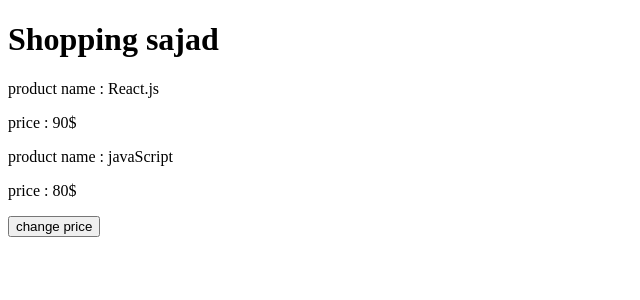
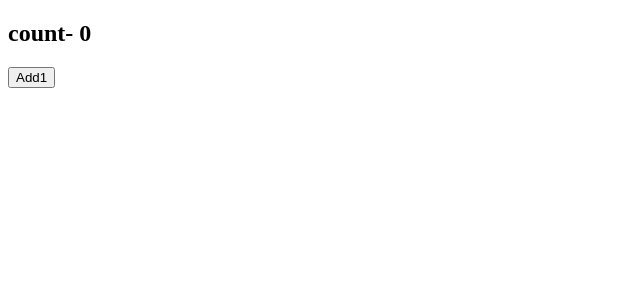
Before and after one commit to Sajadssa/React.js, a React (Create React App) app: page / in a window 1280 px wide. Shown: the top 300 px of the page, without its empty margins (0-640 px from the left). Built offline with nearby package versions, Linux system fonts and the light colour scheme.

Commit message:
new changes has update

```diff
--- a/src/App.js
+++ b/src/App.js
@@ -2,7 +2,11 @@
 //in new version React you don't need IMPORT REACT
 //import named export after PACKAGE React {Component}
 import React ,{Component,useState}from "react";
+import CounterClass from "./component/ClassCounter";
+import HookCounter from "./component/HookCounter";
 import Product from "./component/Product/Product";
+
+
 
 //develop component with class
 // this way have a one method call named render
@@ -53,38 +57,38 @@
 
 
 // }
-const  App = () => {
-  const [products, setProducts] = useState([
-        { title: "React.js", price: "90$" },
-        { title: "javaScript", price: "80$" },
-      ]);
-        // console.log(stateData);
-        const clickHandler=()=>{
-          setProducts([
-          { title: "Javascript", price: "520$" },
-          { title: "mongodb", price: "890$" },
-        ]);
-        };
-  return (
-      <div className='Container' id="title">
-        <h1>Shopping sajad </h1>
+// const  App = () => {
+//   const [products, setProducts] = useState([
+//         { title: "React.js", price: "90$" },
+//         { title: "javaScript", price: "80$" },
+//       ]);
+//         // console.log(stateData);
+//         const clickHandler=()=>{
+//           setProducts([
+//           { title: "Javascript", price: "520$" },
+//           { title: "mongodb", price: "890$" },
+//         ]);
+//         };
+//   return (
+//       <div className='Container' id="title">
+//         <h1>Shopping sajad </h1>
 
-        {products.map((product) => {
-          return (
-            <Product
-              name={product.title}
-               price={product.price}
-         />
-          );
-        } ) }
+//         {products.map((product) => {
+//           return (
+//             <Product
+//               name={product.title}
+//                price={product.price}
+//          />
+//           );
+//         } ) }
 
-<button onClick={clickHandler}>change price</button>
+// <button onClick={clickHandler}>change price</button>
 
-      </div>
+//       </div>
 
 
-   );
-}
+//    );
+// }
 
 
 
@@ -108,4 +112,10 @@
 // we want develop new component that called name Product: it is mean we wanna render product component in original component that is App?
 //solved: first create new folder as name components  and create new folder  in components folder as name Product and create new file as name Product.js
 //and same as app component we create Product component that return p tag <p> product #1:book</p> and for render in App Component We import Product Component in APP.js file  and we typing <Product /> inside App Component similar to above
+function App(){
+  return(<div className="App">
+    {/* <HookCounter/> */}
+     <CounterClass/>
+  </div>)
+}
 export default App;
--- /dev/null
+++ b/src/component/ClassCounter.js
@@ -0,0 +1,24 @@
+import React, { Component } from "react";
+class CounterClass extends Component {
+  state = {
+    count: 0,
+  };
+
+  addOneHandler = () => {
+    // this.setState({ count: this.state.count + 1 });
+    this.setState((prevState)=>{
+      return{count:prevState.count+1};
+
+    });
+  };
+  render() {
+    return (
+      <div>
+        <h2>count- {this.state.count} </h2>
+        <button onClick={this.addOneHandler}>Add1</button>
+      </div>
+    );
+  }
+}
+
+export default CounterClass;
--- /dev/null
+++ b/src/component/HookCounter.js
@@ -0,0 +1,40 @@
+import {useState} from 'react';
+
+const HookCounter = () => {
+    const [count, setCount] = useState(0);
+
+  const  addOneHandler =()=>{
+    setCount(prevCount=>prevCount+1);
+
+
+    };
+  const  addTwoHandler =()=>{
+    setCount(PrevCount=>PrevCount+2);
+
+
+    };
+  const  addFourHandler =()=>{
+    // setCount(count+4);
+    for (let i = 0; i < 4;i++) {
+    //    setCount(count+1);
+    setCount(prevCount=>prevCount+1);
+   console.log(count);
+
+    }
+
+
+    };
+    return (
+     <div>
+<h2>count- {count} </h2>
+<button onClick={addOneHandler}>Add1</button>
+<button onClick={addTwoHandler}>Add2</button>
+<button onClick={addFourHandler}>Add4</button>
+
+     </div>
+
+
+    );
+}
+
+export default HookCounter;
```
Also changed, not shown: src/componenet/Product/Product.js (deleted, +0 -9 lines).
